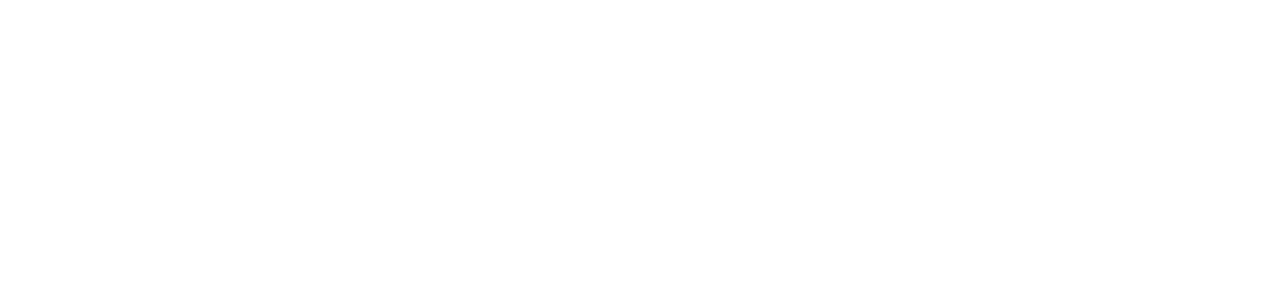
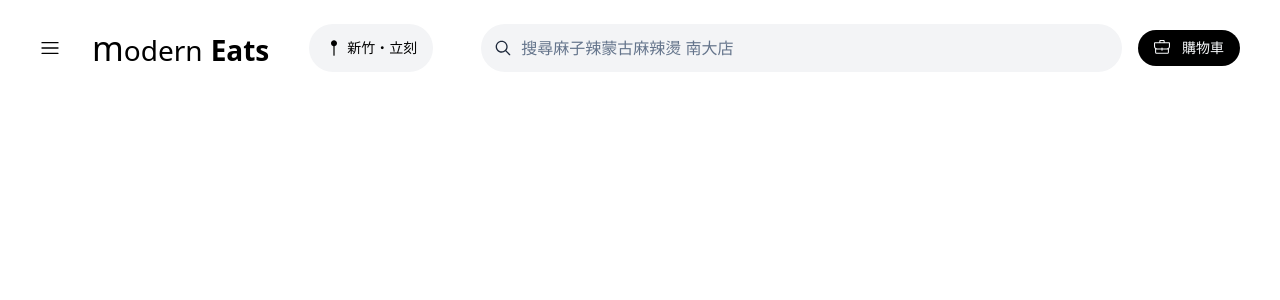
Before and after one commit to chiaweildev/moderneats, a Next.js app: page / in a window 1280 px wide. Shown: the top 300 px of the page. Built offline with nearby package versions, Linux system fonts and the light colour scheme.

Commit message:
feat: implement Navigation component.

```diff
--- /dev/null
+++ b/src/components/Cart/index.js
@@ -0,0 +1,15 @@
+import { BackpackIcon } from "@radix-ui/react-icons";
+
+const Cart = () => {
+  return (
+    <div
+      className="flex cursor-pointer select-none items-center gap-3 rounded-3xl bg-black
+           px-4 py-2 text-sm text-slate-50 hover:opacity-80"
+    >
+      <BackpackIcon className="h-4 w-4" />
+      購物車
+    </div>
+  );
+};
+
+export default Cart;
--- /dev/null
+++ b/src/components/Location/index.js
@@ -0,0 +1,15 @@
+import { SewingPinFilledIcon } from "@radix-ui/react-icons";
+
+const Location = () => {
+  return (
+    <div
+      className="flex min-w-max cursor-pointer items-center justify-center rounded-full bg-gray-100
+     px-4 py-3.5 max-h-[48px]"
+    >
+      <SewingPinFilledIcon className="h-[22px] w-[22px] pr-1" />
+      <div className="text-sm">新竹・立刻</div>
+    </div>
+  );
+};
+
+export default Location;
--- /dev/null
+++ b/src/components/Navigation/index.js
@@ -0,0 +1,29 @@
+import { HamburgerMenuIcon } from "@radix-ui/react-icons";
+import SearchBar from "@/components/SearchBar";
+import Cart from "@/components/Cart";
+import Location from "@/components/Location";
+
+const Navigation = () => {
+  return (
+    <main>
+      <div className="flex min-h-[96px] items-center px-10">
+        <div className="flex items-center">
+          <HamburgerMenuIcon className="mr-8 h-5 w-5 cursor-pointer"  />
+          <a href="/" className="text-[28px]">
+            <span className=" text-[34px] font-light">m</span>
+            odern<b className="mx-2">Eats</b>
+          </a>
+        </div>
+        <div className="ml-8 mr-12">
+          <Location />
+        </div>
+        <div className="flex flex-1 items-center justify-between">
+          <SearchBar />
+          <Cart />
+        </div>
+      </div>
+    </main>
+  );
+};
+
+export default Navigation;
--- /dev/null
+++ b/src/components/SearchBar/index.js
@@ -0,0 +1,18 @@
+import { MagnifyingGlassIcon } from "@radix-ui/react-icons";
+
+const SearchBar = () => {
+  return (
+    <div className="relative mr-4 flex w-[360px] max-w-2xl flex-1 items-center">
+      <MagnifyingGlassIcon className="absolute left-3 h-5 w-5 font-extrabold text-slate-800" />
+      <input
+        className=" placeholder:text-md w-full rounded-full bg-gray-100 py-3.5 pl-10 pr-8
+        text-md text-slate-800 outline-none max-h-[48px]
+        placeholder:text-slate-500 focus:outline-none
+        active:outline-none"
+        placeholder="搜尋麻子辣蒙古麻辣燙 南大店"
+      />
+    </div>
+  );
+};
+
+export default SearchBar;
--- a/src/pages/index.js
+++ b/src/pages/index.js
@@ -1,6 +1,17 @@
+import Navigation from "@/components/Navigation"
+
 export default function Home() {
   return (
     <main>
+      <Navigation/>
+      {/* Advertisement */}
+      {/* ShopInfo */}
+      {/* ExtraAction */}
+      {/* ShopMenu */}
+      {/* MenuCategory */}
+      {/* Discount */}
+      {/* CategoryItem */}
+      {/* Item */}
     </main>
   )
 }
```
